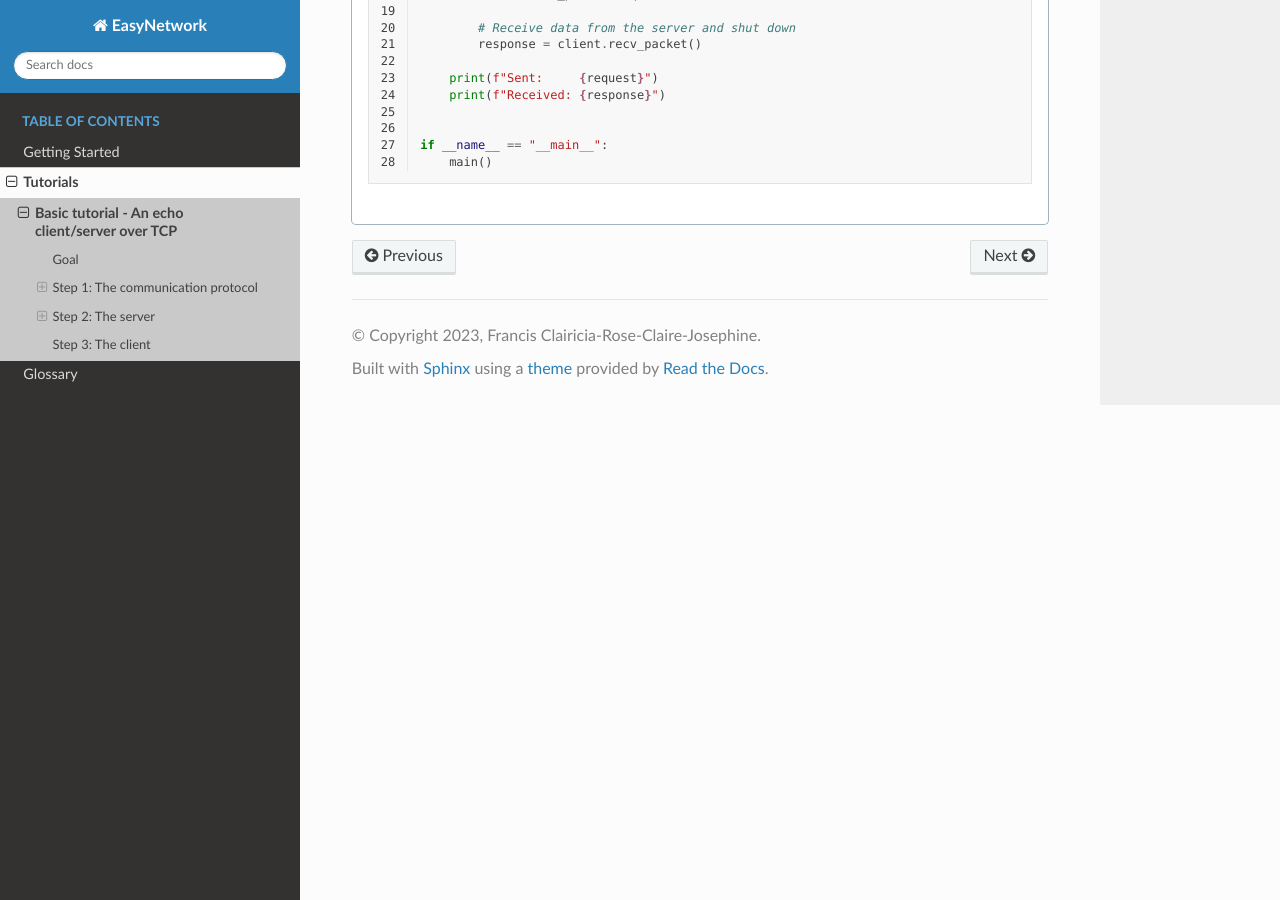
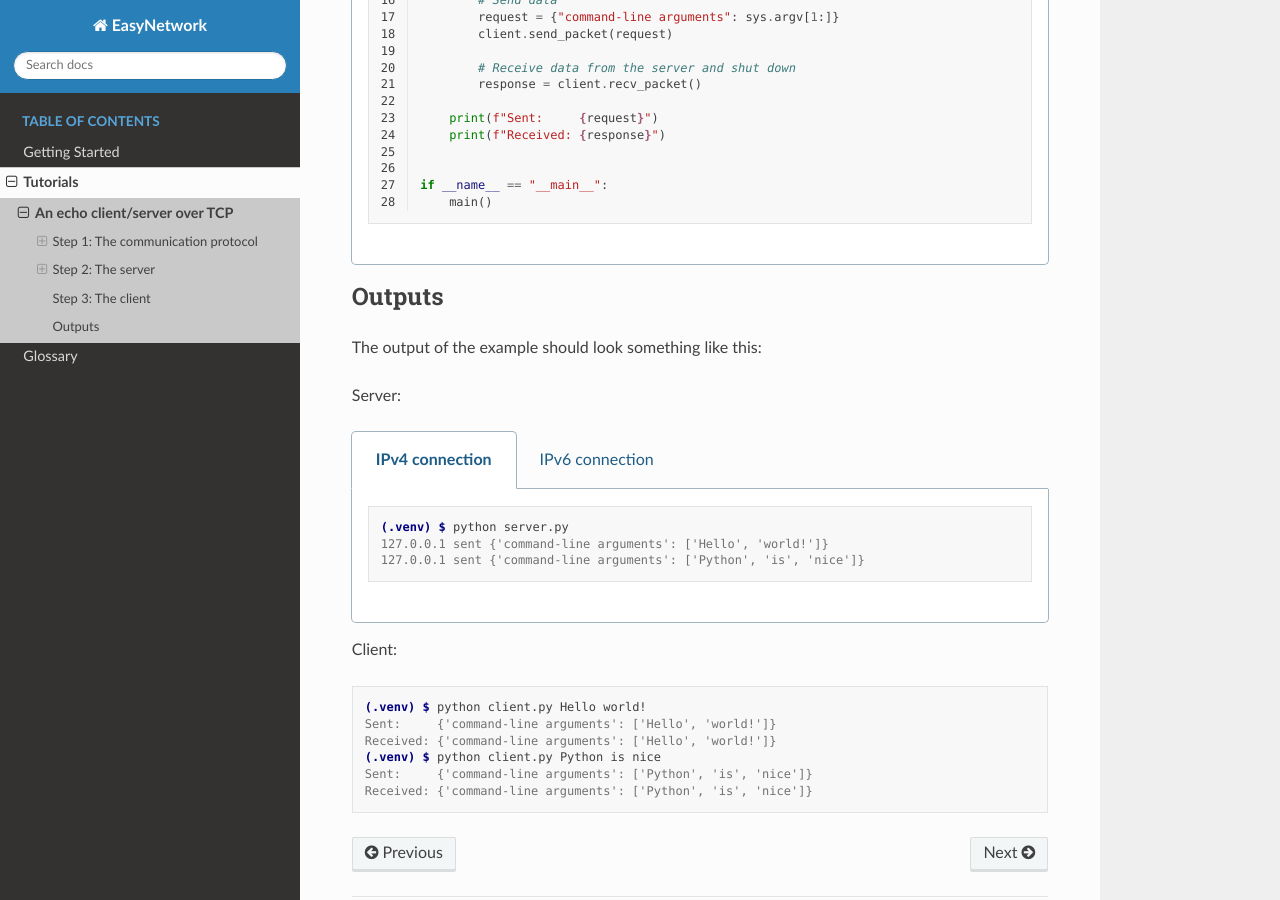
Before and after one commit to francis-clairicia/EasyNetwork, a Sphinx documentation site: the page built from docs/source/tutorials/echo_client_server_tcp.rst, in a window 1280 px wide and 900 px high, scrolled down 4475 px. Built offline with Sphinx 7.4.7 and the Read the Docs theme 2.0.0, drawn with Linux system fonts in a browser that asks for light colours; some of the changed text lies outside the part shown.

Commit message:
[DOCS] Updated basic tutorial: Renamed to echo client/server over tcp

```diff
--- a/docs/source/_include/examples/tutorials/basic/echo_request_handler.py
+++ b/docs/source/_include/examples/tutorials/echo_client_server_tcp/echo_request_handler.py
@@ -15,7 +15,7 @@ class EchoRequestHandler(AsyncBaseRequestHandler[RequestType, ResponseType]):
     async def handle(self, client: AsyncClientInterface[ResponseType]) -> AsyncGenerator[None, RequestType]:
         request: RequestType = yield  # A JSON request has been sent by this client
 
-        print(f"{client.address} sent {request}")
+        print(f"{client.address.host} sent {request}")
 
         # As a good echo handler, the request is sent back to the client
         response: ResponseType = request
--- a/docs/source/_include/sync-async-variants.rst
+++ b/docs/source/_include/sync-async-variants.rst
@@ -2,9 +2,9 @@
 
    This page uses two different API variants:
 
-   * Synchronous API with classic :code:`def` functions, usable in any context.
+   * Synchronous API with classic ``def`` functions, usable in any context.
 
-   * Asynchronous API with :code:`async def` functions, using an asynchronous framework to perform I/O operations.
+   * Asynchronous API with ``async def`` functions, using an asynchronous framework to perform I/O operations.
 
      All asynchronous API examples assume that you are using :py:mod:`asyncio`.
 
--- a/docs/source/glossary.rst
+++ b/docs/source/glossary.rst
@@ -46,7 +46,7 @@ Glossary
 
       * one-shot serializers
 
-        One-shot serializers provide the full representation of a Python object in bytes **in a single function call**,
+        One-shot serializers provide the full representation of a Python object in :py:class:`bytes` **in a single function call**,
         and need this same full representation to recreate the object **at once**.
 
         .. note::
--- a/docs/source/tutorials/basic.rst
+++ b/docs/source/tutorials/echo_client_server_tcp.rst
@@ -1,16 +1,12 @@
 .. highlight:: python
 
-Basic tutorial - An echo client/server over TCP
-===============================================
-
-.. include:: ../_include/sync-async-variants.rst
-
-
-Goal
-----
+An echo client/server over TCP
+==============================
 
 To see how to create a server and a client with the minimum requirements,
 let's create a server that will return everything sent by a connected client.
+
+.. include:: ../_include/sync-async-variants.rst
 
 
 Step 1: The :term:`communication protocol`
@@ -45,7 +41,7 @@ Build your :term:`protocol object`
 
 For communication via TCP, a ``StreamProtocol`` object must be created.
 
-.. literalinclude:: ../_include/examples/tutorials/basic/json_protocol.py
+.. literalinclude:: ../_include/examples/tutorials/echo_client_server_tcp/json_protocol.py
    :linenos:
    :caption: json_protocol.py
 
@@ -72,7 +68,7 @@ this method will process incoming requests.
 
 Its ``bad_request()`` method must also be overridden to handle parsing errors.
 
-.. literalinclude:: ../_include/examples/tutorials/basic/echo_request_handler.py
+.. literalinclude:: ../_include/examples/tutorials/echo_client_server_tcp/echo_request_handler.py
    :linenos:
    :caption: echo_request_handler.py
 
@@ -82,7 +78,7 @@ Its ``bad_request()`` method must also be overridden to handle parsing errors.
 
    All requests sent by a client are literally injected into the generator via the :ref:`yield <yield>` statement.
 
-   .. literalinclude:: ../_include/examples/tutorials/basic/echo_request_handler.py
+   .. literalinclude:: ../_include/examples/tutorials/echo_client_server_tcp/echo_request_handler.py
       :lines: 15-16
       :lineno-start: 15
       :emphasize-lines: 2
@@ -108,38 +104,78 @@ and the request handler instance.
 
    .. group-tab:: Synchronous
 
-      .. literalinclude:: ../_include/examples/tutorials/basic/server.py
+      .. literalinclude:: ../_include/examples/tutorials/echo_client_server_tcp/server.py
          :linenos:
          :caption: server.py
 
    .. group-tab:: Asynchronous
 
-      .. literalinclude:: ../_include/examples/tutorials/basic/async_server.py
+      .. literalinclude:: ../_include/examples/tutorials/echo_client_server_tcp/async_server.py
          :linenos:
-         :caption: async_server.py
+         :caption: server.py
 
 .. note::
 
-   Setting ``host`` to ``None`` will bind the server in all interfaces.
+   Setting ``host`` to ``None`` will bind the server to all interfaces.
+
+   This means the server is ready to accept connections with IPv4 and IPv6 addresses (if available).
 
 
 Step 3: The client
 ------------------
 
+This is the client side:
+
 .. tabs::
 
    .. group-tab:: Synchronous
 
-      .. literalinclude:: ../_include/examples/tutorials/basic/client.py
+      .. literalinclude:: ../_include/examples/tutorials/echo_client_server_tcp/client.py
          :linenos:
          :caption: client.py
 
    .. group-tab:: Asynchronous
 
-      .. literalinclude:: ../_include/examples/tutorials/basic/async_client.py
+      .. literalinclude:: ../_include/examples/tutorials/echo_client_server_tcp/async_client.py
          :linenos:
-         :caption: async_client.py
+         :caption: client.py
 
+
+Outputs
+-------
+
+The output of the example should look something like this:
+
+Server:
+
+.. tabs::
+
+   .. group-tab:: IPv4 connection
+
+      .. code-block:: console
+
+         (.venv) $ python server.py
+         127.0.0.1 sent {'command-line arguments': ['Hello', 'world!']}
+         127.0.0.1 sent {'command-line arguments': ['Python', 'is', 'nice']}
+
+   .. group-tab:: IPv6 connection
+
+      .. code-block:: console
+
+         (.venv) $ python server.py
+         ::1 sent {'command-line arguments': ['Hello', 'world!']}
+         ::1 sent {'command-line arguments': ['Python', 'is', 'nice']}
+
+Client:
+
+.. code-block:: console
+
+   (.venv) $ python client.py Hello world!
+   Sent:     {'command-line arguments': ['Hello', 'world!']}
+   Received: {'command-line arguments': ['Hello', 'world!']}
+   (.venv) $ python client.py Python is nice
+   Sent:     {'command-line arguments': ['Python', 'is', 'nice']}
+   Received: {'command-line arguments': ['Python', 'is', 'nice']}
 
 .. Links
 
--- a/docs/source/tutorials/index.rst
+++ b/docs/source/tutorials/index.rst
@@ -4,4 +4,4 @@ Tutorials
 .. toctree::
    :maxdepth: 2
 
-   basic
+   echo_client_server_tcp
```
Also changed, not shown: other parts of docs/source/glossary.rst (+2 -2 lines), docs/source/conf.py (+8 -0 lines), docs/source/_include/examples/tutorials/echo_client_server_tcp/async_client.py (renamed from docs/source/_include/examples/tutorials/basic/async_client.py), docs/source/_include/examples/tutorials/echo_client_server_tcp/async_server.py (renamed from docs/source/_include/examples/tutorials/basic/async_server.py), docs/source/_include/examples/tutorials/echo_client_server_tcp/client.py (renamed from docs/source/_include/examples/tutorials/basic/client.py), docs/source/_include/examples/tutorials/echo_client_server_tcp/json_protocol.py (renamed from docs/source/_include/examples/tutorials/basic/json_protocol.py), docs/source/_include/examples/tutorials/echo_client_server_tcp/server.py (renamed from docs/source/_include/examples/tutorials/basic/server.py).
